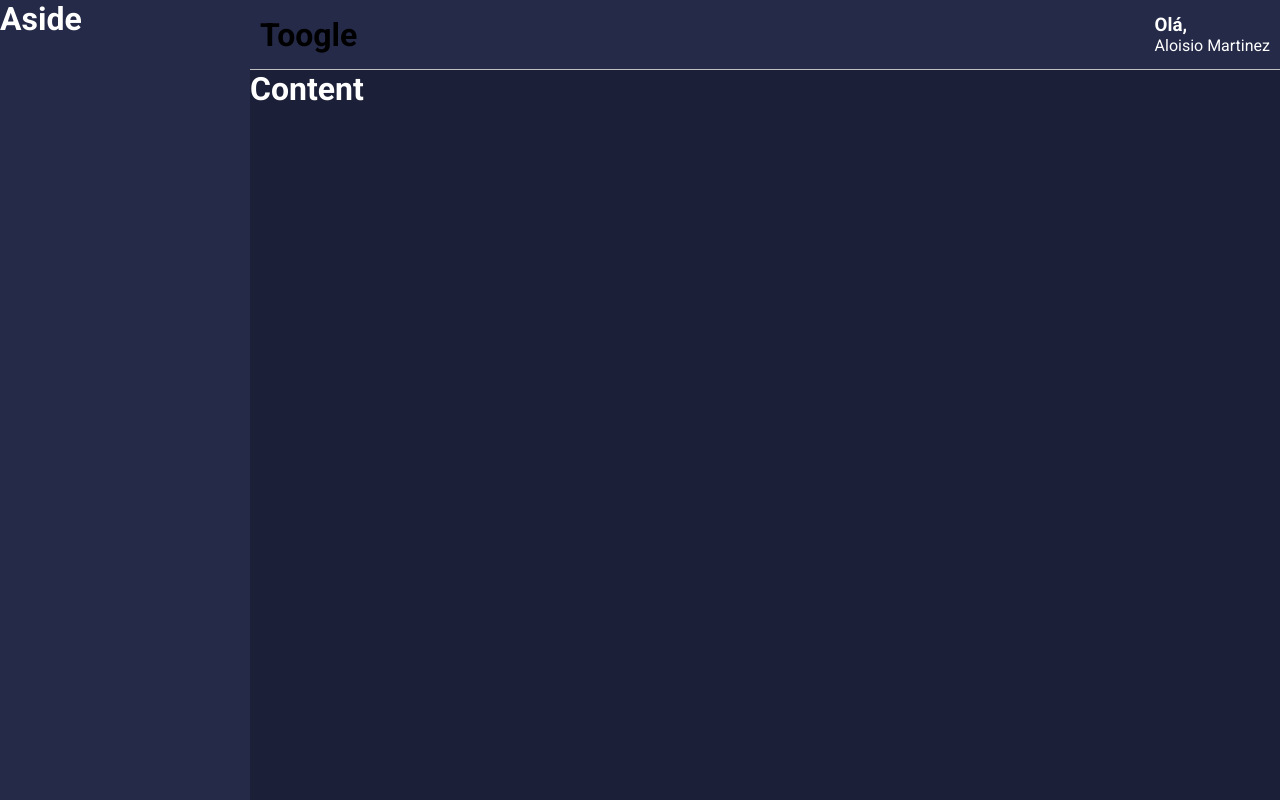
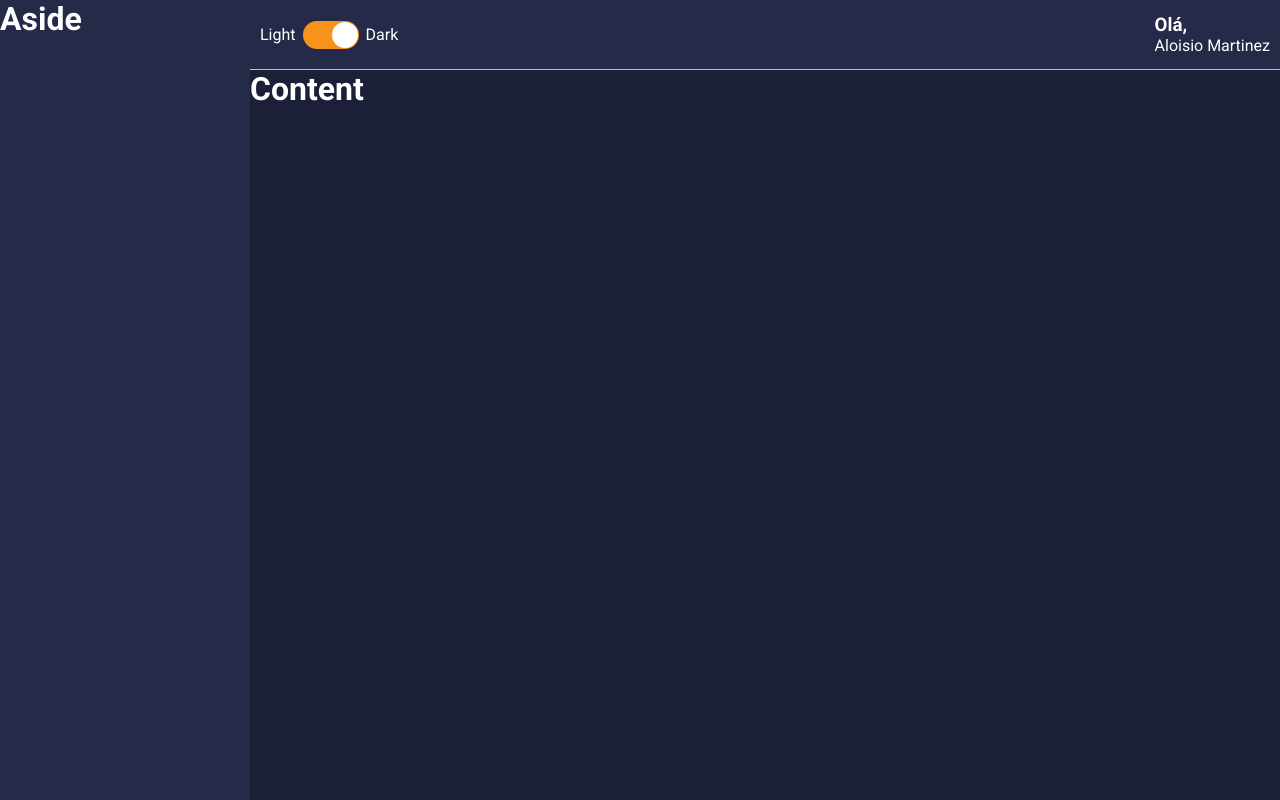
Before and after one commit to aloisiomartinez/dashboard, a React (Create React App) app: page / in a window 1280 px wide. Built offline with nearby package versions, Linux system fonts and the light colour scheme.

Commit message:
Toggle created

```diff
--- a/package.json
+++ b/package.json
@@ -13,6 +13,7 @@
     "react": "^17.0.1",
     "react-dom": "^17.0.1",
     "react-scripts": "4.0.1",
+    "react-switch": "^6.0.0",
     "styled-components": "^5.2.1",
     "typescript": "^4.0.3",
     "web-vitals": "^0.2.4"
@@ -47,7 +48,6 @@
     "@types/styled-components": "^5.1.7",
     "@typescript-eslint/eslint-plugin": "^4.13.0",
     "@typescript-eslint/parser": "^4.13.0",
-
     "eslint-config-airbnb": "18.2.1",
     "eslint-config-airbnb-typescript": "^12.0.0",
     "eslint-config-prettier": "^7.1.0",
--- a/src/components/MainHeader/index.tsx
+++ b/src/components/MainHeader/index.tsx
@@ -1,5 +1,6 @@
 import React, { useMemo } from 'react';
 
+import Toggle from '../Toggle';
 import emojis from '../../utils/emojis';
 
 import * as S from './styles';
@@ -12,7 +13,7 @@ const MainHeader: React.FC = () => {
 
   return (
     <S.Container>
-      <h1>Toogle</h1>
+      <Toggle />
       <S.Profile>
         <S.Welcome>Olá, {emoji}</S.Welcome>
         <S.UserName>Aloisio Martinez</S.UserName>
--- /dev/null
+++ b/src/components/Toggle/index.tsx
@@ -0,0 +1,13 @@
+import React from 'react';
+
+import * as S from './styles';
+
+const Toggle: React.FC = () => (
+  <S.Container>
+    <S.ToggleLabel>Light</S.ToggleLabel>
+    <S.ToggleSelector checked uncheckedIcon={false} checkedIcon={false} onChange={() => {}} />
+    <S.ToggleLabel>Dark</S.ToggleLabel>
+  </S.Container>
+);
+
+export default Toggle;
--- /dev/null
+++ b/src/components/Toggle/styles.ts
@@ -0,0 +1,18 @@
+import styled from 'styled-components';
+import Switch, { ReactSwitchProps } from 'react-switch';
+
+export const Container = styled.div`
+  display: flex;
+  align-items: center;
+`;
+
+export const ToggleLabel = styled.span`
+  color: ${props => props.theme.colors.white};
+`;
+
+export const ToggleSelector = styled(Switch).attrs<ReactSwitchProps>(({ theme }) => ({
+  onColor: theme.colors.info,
+  offColor: theme.colors.warning,
+}))<ReactSwitchProps>`
+  margin: 0 7px;
+`;
```
Also changed, not shown: 2 other files (tests, documents, lock files or other folders).
